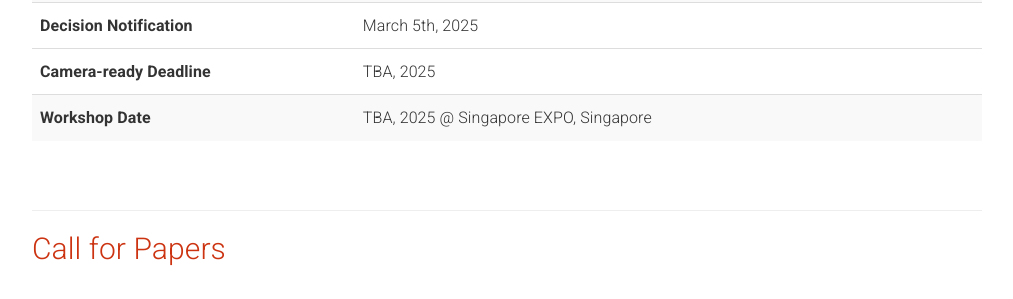
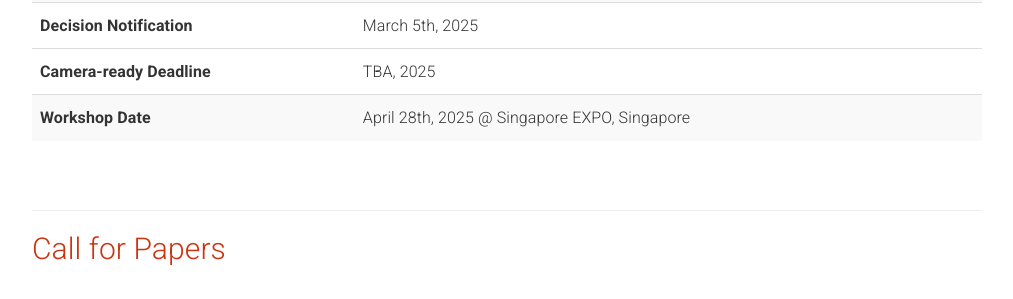
Before and after one commit to datafm/datafm.github.io, a Jekyll site: the page built from _pages/home.md, in a window 1280 px wide and 900 px high, scrolled down 816 px. Shown: the part 152-451 px from the top of the window, without its empty margins (133-1146 px from the left). Built offline with Jekyll 4.4.1, drawn with Linux system fonts in a browser that asks for light colours.

Commit message:
date workshop
date workshop added April 28

```diff
--- a/_pages/home.md
+++ b/_pages/home.md
@@ -66,7 +66,7 @@ acknowledgements: ""
         -->
         <tr>
           <td><b>Workshop Date</b></td>
-          <td>TBA, 2025 @ Singapore EXPO, Singapore</td>
+          <td>April 28th, 2025 @ Singapore EXPO, Singapore</td>
         </tr>
       </tbody>
     </table>
```
Also changed, not shown: 1 other file.
